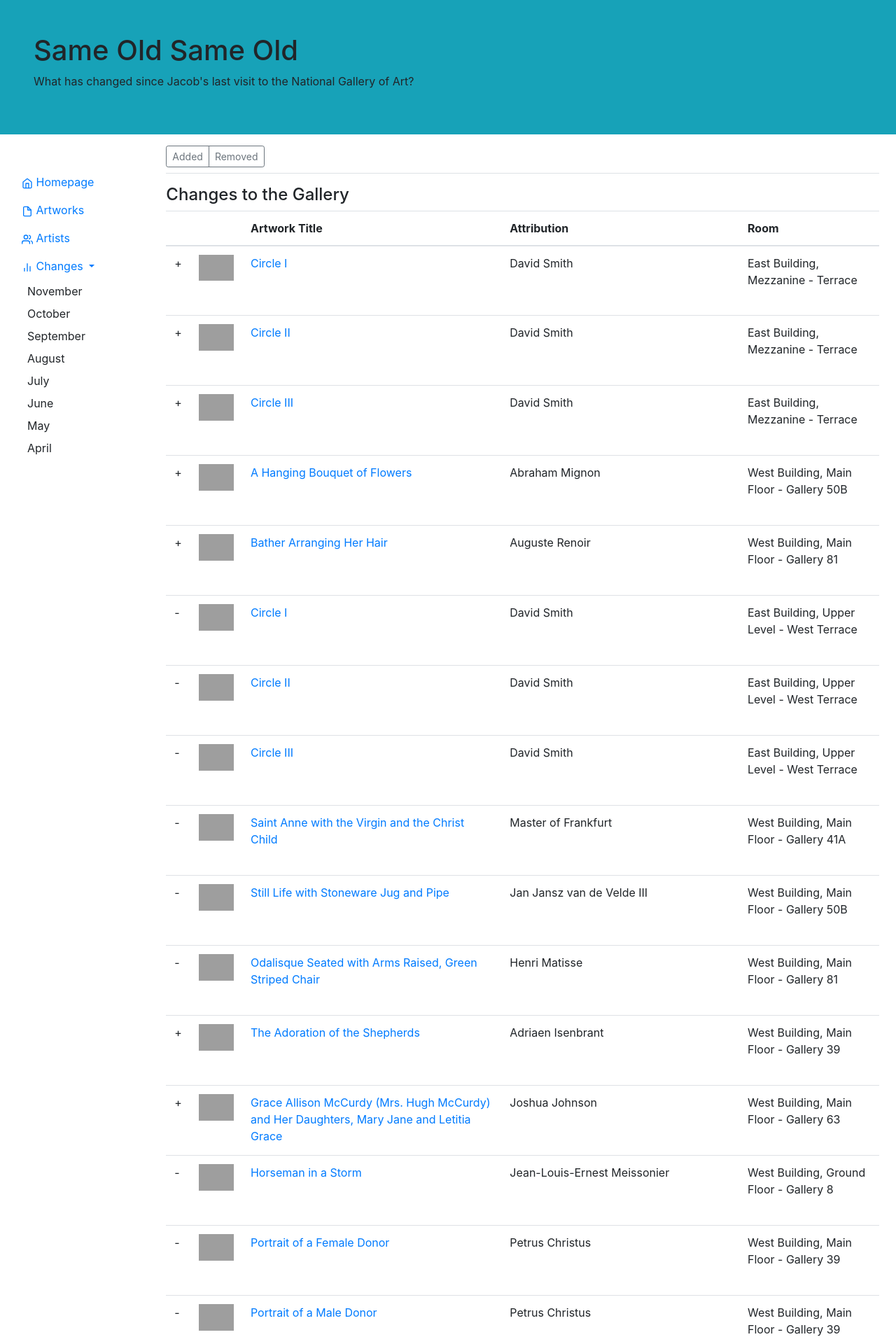
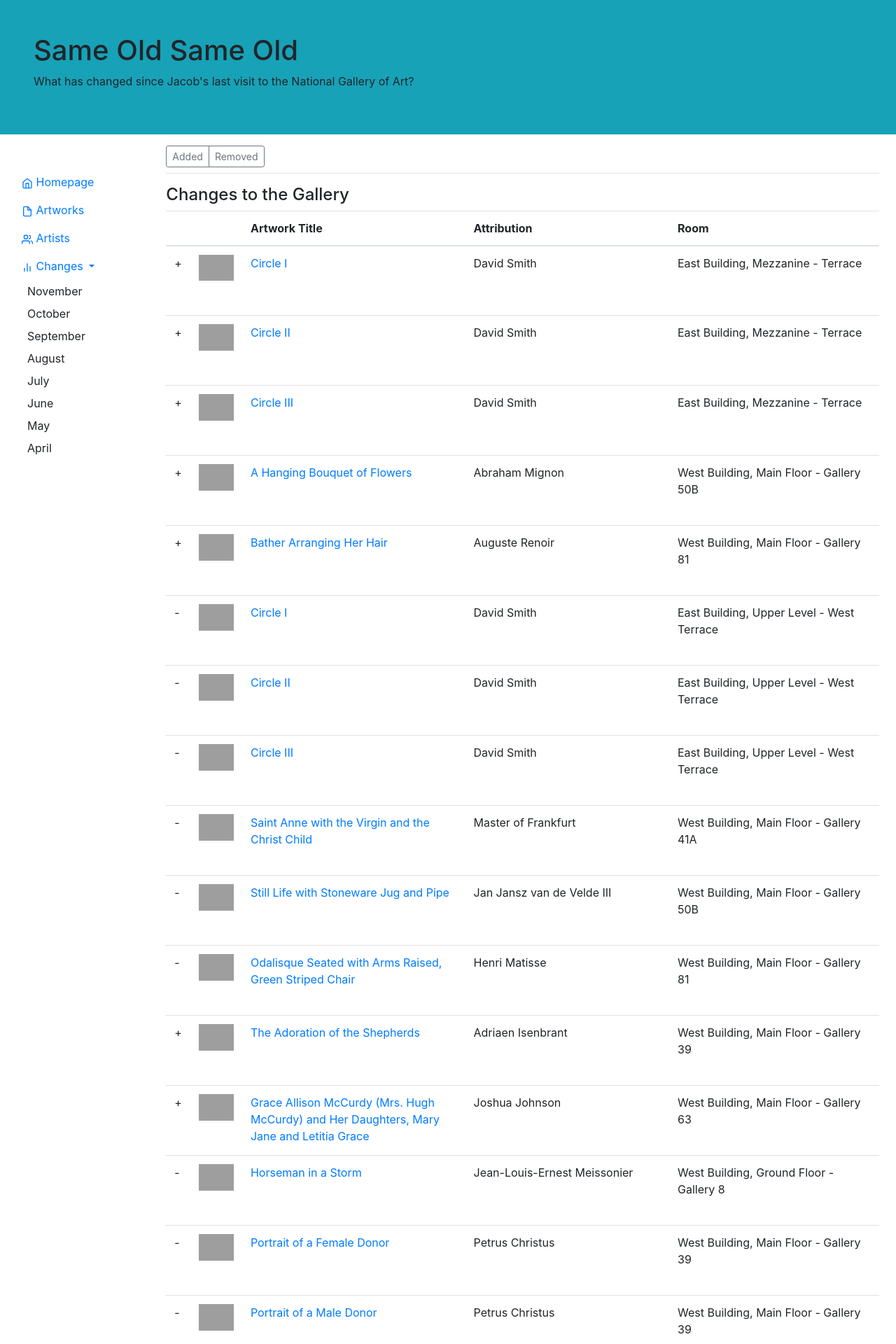
Before and after one commit to jacobmgreer/Same-Old-Same-Old, a Jekyll site: the page built from galleries/east/index.md, in a window 1280 px wide. Shown: the top 1920 px of the page at 70% size. Built offline with Jekyll 4.4.1, drawn with Linux system fonts in a browser that asks for light colours; our own code applies the rules of GitHub Pages for plain Markdown files; grey boxes are pictures that could not be loaded.

Commit message:
Update index.md

```diff
--- a/galleries/east/index.md
+++ b/galleries/east/index.md
@@ -10,7 +10,7 @@ title: "East Building"
 	      <th scope="col"></th>
 	      <th scope="col">Artwork Title</th>
 	      <th scope="col">Attribution</th>
-	      <th scope="col" width="200">Room</th>
+	      <th scope="col" style="width:300px">Room</th>
 	    </tr>
   	</thead>
   	<tbody></tbody>
```
